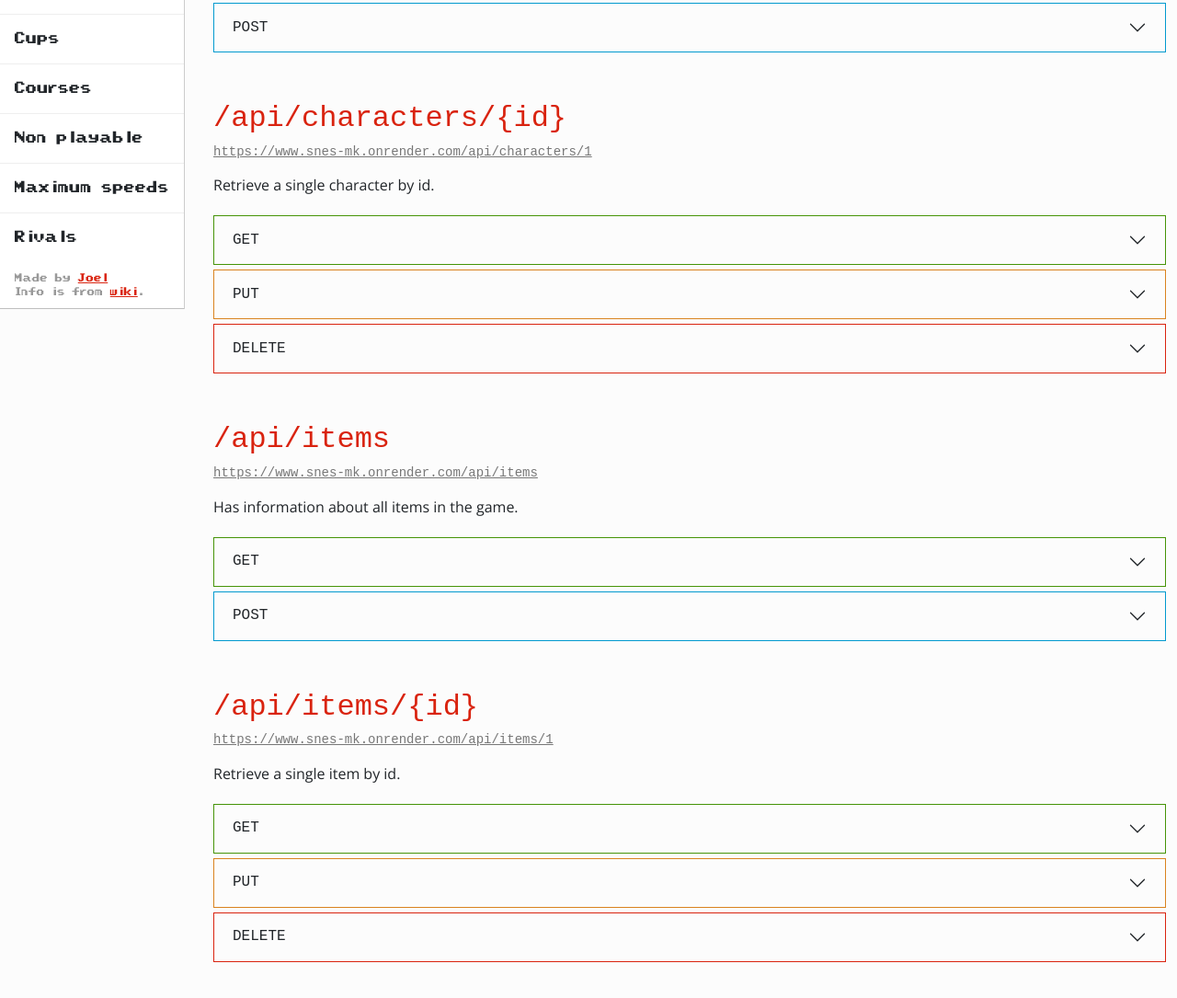
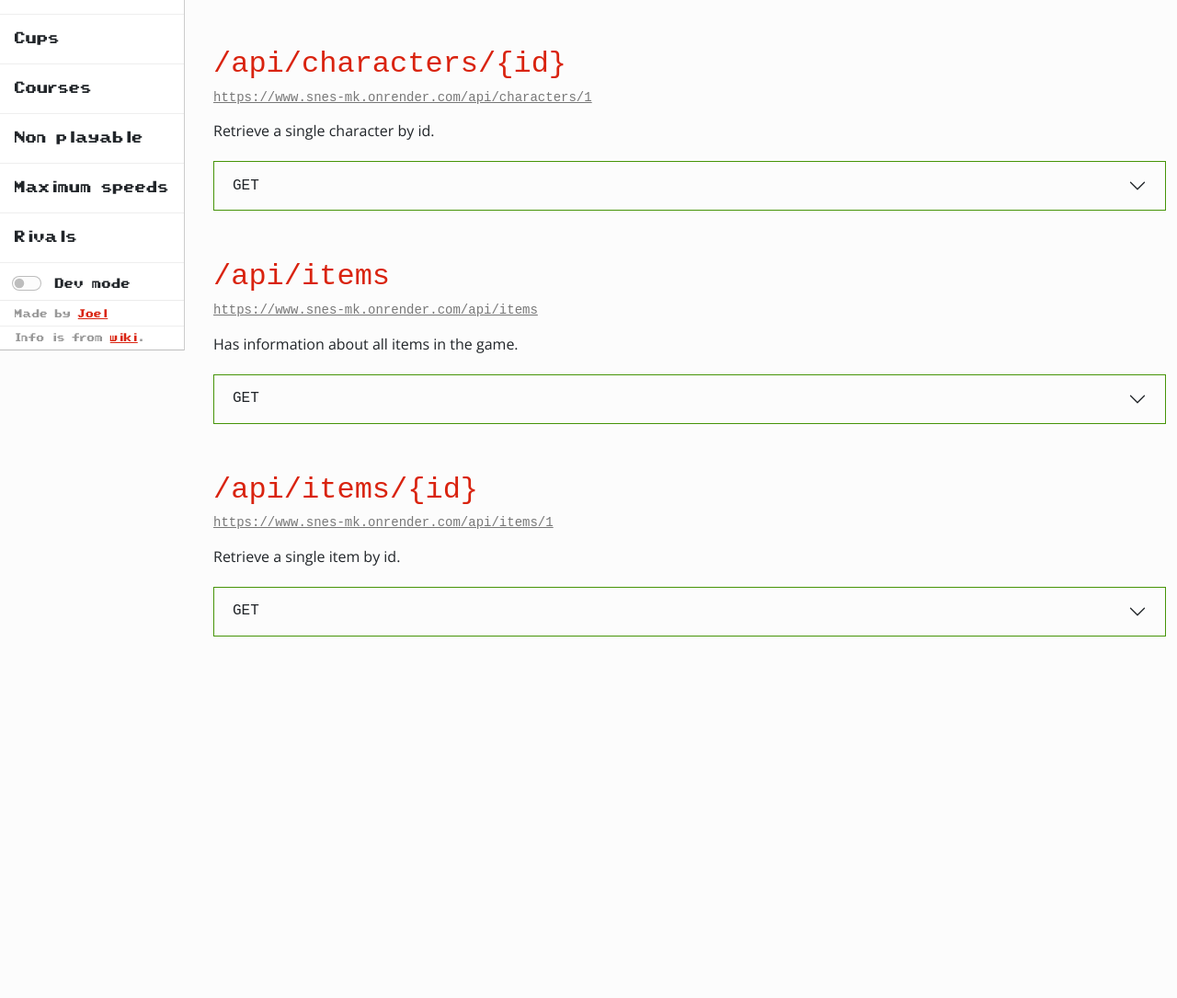
Before and after one commit to JoelEncinas/SNES-MarioKart-API, a website: page views/index.html in a window 1280 px wide. Shown: the part 371-1456 px from the top of the page at 92% size. After the commit the page ends 1116 px from the top, so only its background shows below. Drawn offline with nearby package versions, Linux system fonts and the light colour scheme; files whose address does not match are found by name.

Commit message:
added dev mode toggle

```diff
--- a/public/css/styles.css
+++ b/public/css/styles.css
@@ -42,13 +42,42 @@ a {
 
 /* NAVBAR */
 
-#made-by {
-    padding: 10px 1rem 0 1rem !important;
+#made-by,
+#wiki-info {
+    padding: 5px 1rem 5px 1rem !important;
 }
 
 #wiki-info {
     border-bottom: 1px solid #bebebe;
-    padding: 0 1rem 10px 1rem !important;
+}
+
+#dev-mode-toggle {
+    padding: 10px 0;
+    border-bottom: 1px solid #ebebeb;
+}
+
+#toggle-switch-label{
+    font-family: mario-pixel;
+    font-size: 12px;
+    position: relative;
+    left: 15px;
+    bottom: -4px;
+}
+
+#toggleSwitch:hover {
+    cursor: pointer;
+}
+
+.form-switch .form-check-input {
+    margin-left: 0.8em;
+}
+
+.form-switch {
+    padding-left: -2em;
+}
+
+.form-check {
+    padding-left: 0;
 }
 
 /* CONTENT*/
--- /dev/null
+++ b/public/js/devMode.js
@@ -0,0 +1,6 @@
+function toggleDevRoutes() {
+  var devRoutes = document.querySelectorAll(".dev-route");
+  for (var i = 0; i < devRoutes.length; i++) {
+    devRoutes[i].classList.toggle("d-none");
+  }
+}
--- a/views/index.html
+++ b/views/index.html
@@ -52,6 +52,14 @@
           <a class="list-group-item list-group-item-action p-3" href="#rivals"
             >Rivals
           </a>
+          <div id="dev-mode-toggle" class="form-check form-switch">
+            <span id="toggle-switch-label">Dev mode</span>
+            <input
+              class="form-check-input"
+              type="checkbox"
+              id="toggleSwitch"
+              onchange="toggleDevRoutes()"
+            />
           </div>
           <span
             id="made-by"
@@ -77,6 +85,7 @@
               >wiki</a
             >.
           </span>
+        </div>
       </div>
       <!-- Page content wrapper-->
       <div id="page-content-wrapper">
@@ -153,7 +162,10 @@
               </div>
             </div>
 
-            <div class="accordion accordion-flush" id="characters-post">
+            <div
+              class="accordion accordion-flush dev-route d-none"
+              id="characters-post"
+            >
               <div class="accordion-item">
                 <h2
                   class="accordion-header accordion-header-post"
@@ -264,7 +276,10 @@
               </div>
             </div>
 
-            <div class="accordion accordion-flush" id="characters-put">
+            <div
+              class="accordion accordion-flush dev-route d-none"
+              id="characters-put"
+            >
               <div class="accordion-item">
                 <h2
                   class="accordion-header accordion-header-put"
@@ -298,7 +313,10 @@
               </div>
             </div>
 
-            <div class="accordion accordion-flush" id="characters-delete">
+            <div
+              class="accordion accordion-flush dev-route d-none"
+              id="characters-delete"
+            >
               <div class="accordion-item">
                 <h2
                   class="accordion-header accordion-header-delete"
@@ -391,7 +409,10 @@
               </div>
             </div>
 
-            <div class="accordion accordion-flush" id="items-post">
+            <div
+              class="accordion accordion-flush dev-route d-none"
+              id="items-post"
+            >
               <div class="accordion-item">
                 <h2
                   class="accordion-header accordion-header-post"
@@ -498,7 +519,10 @@
               </div>
             </div>
 
-            <div class="accordion accordion-flush" id="items-put">
+            <div
+              class="accordion accordion-flush dev-route d-none"
+              id="items-put"
+            >
               <div class="accordion-item">
                 <h2
                   class="accordion-header accordion-header-put"
@@ -532,7 +556,10 @@
               </div>
             </div>
 
-            <div class="accordion accordion-flush" id="items-delete">
+            <div
+              class="accordion accordion-flush dev-route d-none"
+              id="items-delete"
+            >
               <div class="accordion-item">
                 <h2
                   class="accordion-header accordion-header-delete"
@@ -580,4 +607,7 @@
   ></script>
   <script src="https://cdn.jsdelivr.net/npm/@popperjs/core@2.9.2/dist/umd/popper.min.js"></script>
   <script src="https://cdn.jsdelivr.net/npm/bootstrap@5.0.2/dist/js/bootstrap.js"></script>
+
+  <!-- toggle endpoints -->
+  <script src="js/devMode.js"></script>
 </html>
```
Lines whose indentation alone changed are shown as unchanged.
